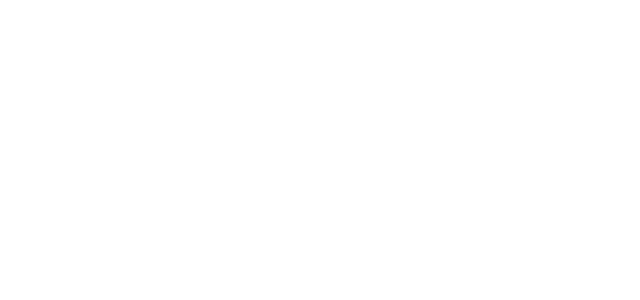
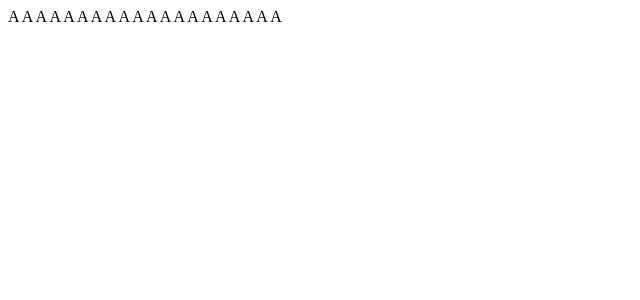
Before and after one commit to sarthak144/typing-game, a React (Create React App) app: page / in a window 1280 px wide. Shown: the top 300 px of the page, without its empty margins (0-640 px from the left). Built offline with nearby package versions, Linux system fonts and the light colour scheme.

Commit message:
Added Alphabets

```diff
--- a/src/App.js
+++ b/src/App.js
@@ -1,8 +1,51 @@
+import {useState, useEffect} from 'react'
+var allAlphabets = ["A","B","C","D","E","F","G","H","I","J","K","L","M","N","O","P","Q","R","S","T","U","V","W","X","Y","Z"];
+
+// const SECONDS = 60
 
 function App() {
+  const [alphabets, setAlphabets] = useState([])
+
+
+
+  useEffect(() => {
+    setAlphabets(generateAlphabets())
+  }, [])
+
+  function generateAlphabets() {
+    var randomAlphabets = []
+    for (var i = 0; i < 20; i++) {
+      randomAlphabets.push(allAlphabets[Math.floor(Math.random()*alphabets.length)]);
+    }
+
+    return randomAlphabets;
+  }
+
+
+
+
   return (
     <div className="App">
+      <div className="section">
+        <div className="card">
+          <div className="card-content">
+            <div className="content">
+            {alphabets.map((alphabet, i) => (
+                  <span key={i}>
+                    <span>
+                      {alphabet}
+                      {/* {alphabet.split("").map((char, idx) => (
+                        <span className={getCharClass(i, idx, char)} key={idx}>{char}</span>
+                      )) } */}
+                    </span>
+                    <span> </span>
+                  </span>
+                ))}
 
+            </div>
+          </div>
+        </div>
+      </div>
     </div>
   );
 }
```
